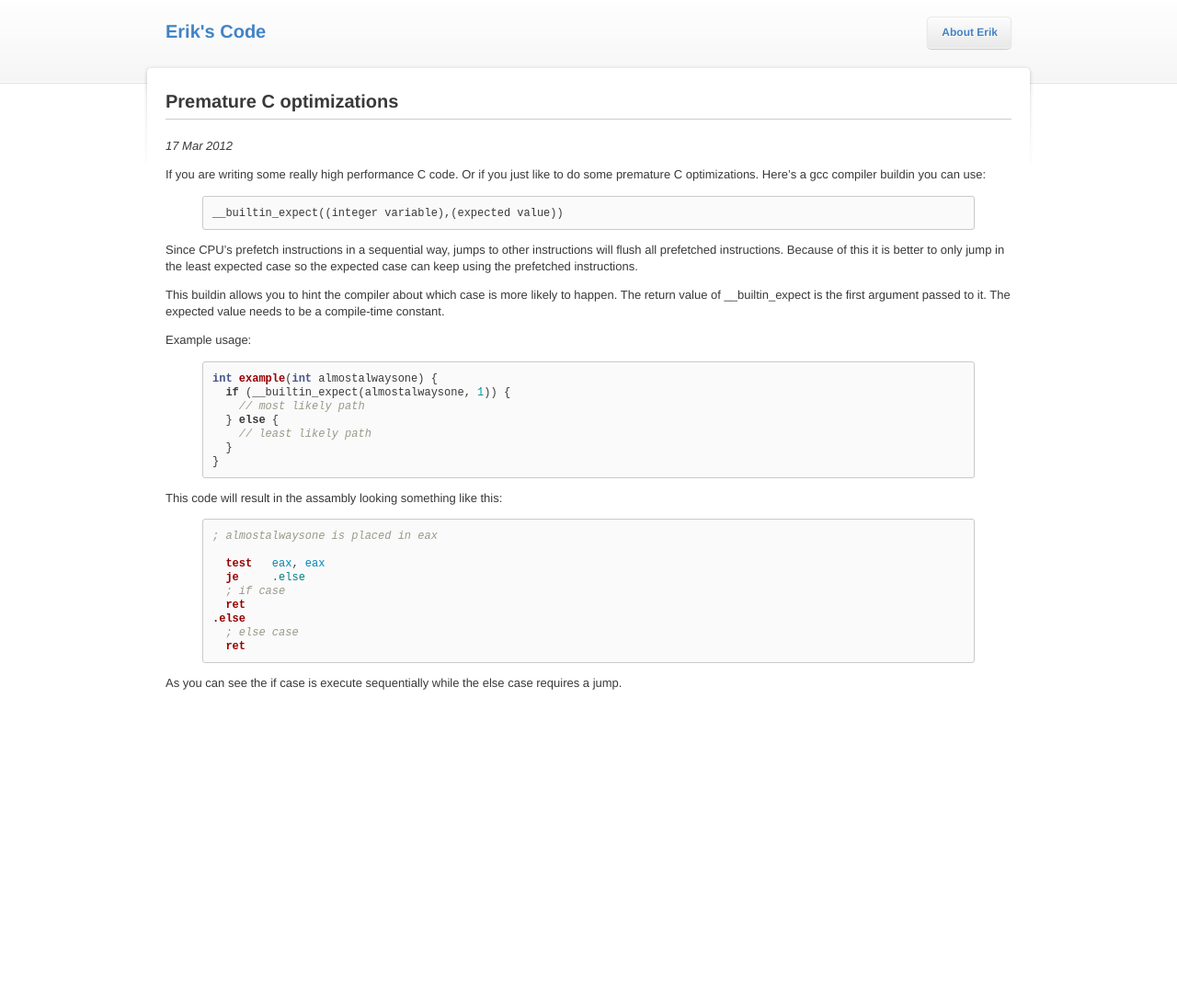
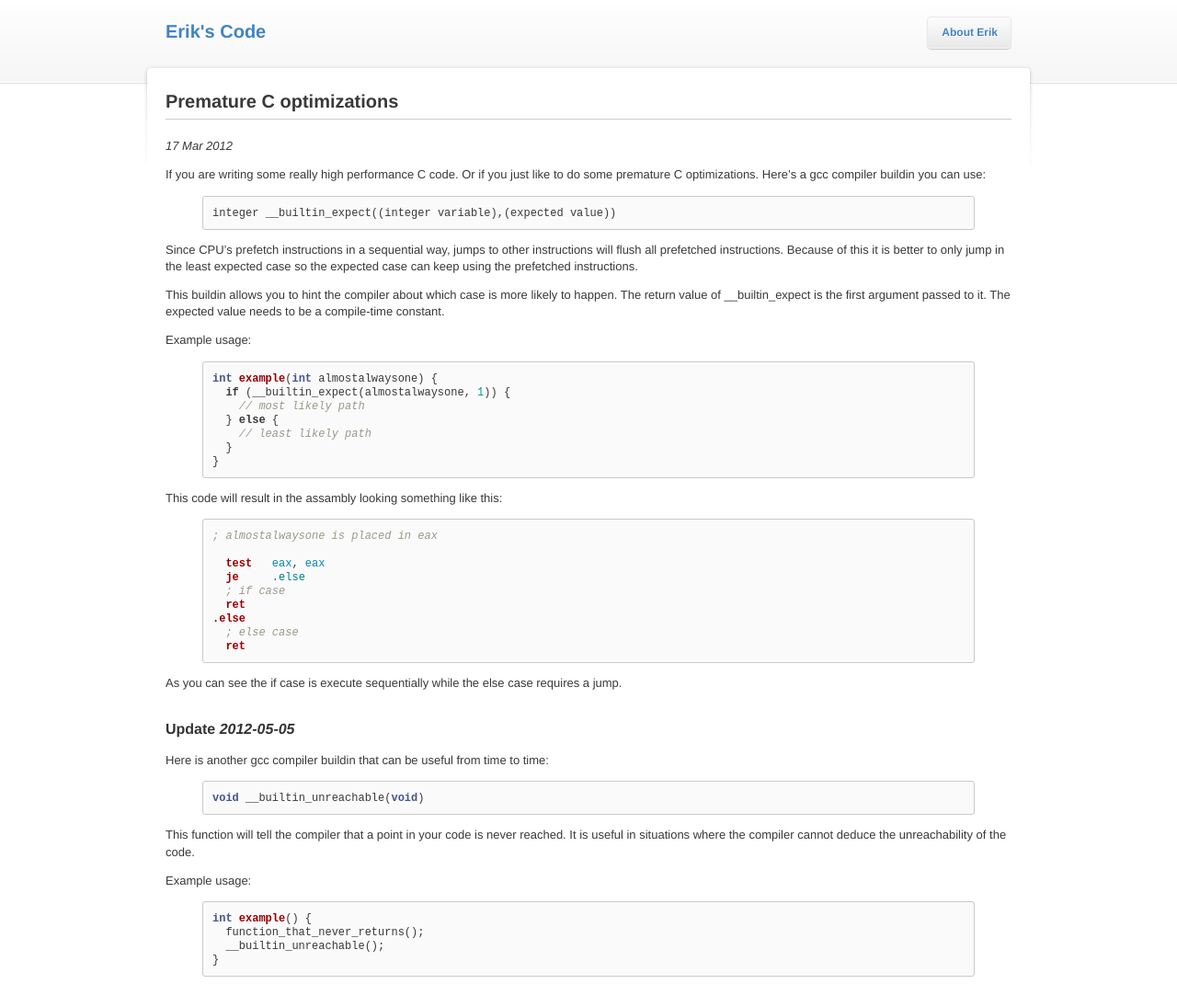
Before and after one commit to erikdubbelboer/blog.dubbelboer.com, a Jekyll site: the page built from _posts/2012-03-17-premature-c-optimizations.md, in a window 1280 px wide. Shown: the whole page at 92% size. Built offline with Jekyll 4.4.1, drawn with Linux system fonts in a browser that asks for light colours; before the commit the page ends 900 px from its top, so only the background shows below that.

```diff
--- a/_posts/2012-03-17-premature-c-optimizations.md
+++ b/_posts/2012-03-17-premature-c-optimizations.md
@@ -7,7 +7,7 @@
 If you are writing some really high performance C code. Or if you just like to do some premature C optimizations. Here's a gcc compiler buildin you can use:
 
 {% highlight c %}
-__builtin_expect((integer variable),(expected value))
+integer __builtin_expect((integer variable),(expected value))
 {% endhighlight %}
 
 Since CPU's prefetch instructions in a sequential way, jumps to other instructions will flush all prefetched instructions. Because of this it is better to only jump in the least expected case so the expected case can keep using the prefetched instructions.
@@ -41,3 +41,24 @@
 {% endhighlight %}
 
 As you can see the if case is execute sequentially while the else case requires a jump.
+
+
+Update *2012-05-05*
+-------------------
+
+Here is another gcc compiler buildin that can be useful from time to time:
+
+{% highlight c %}
+void __builtin_unreachable(void)
+{% endhighlight %}
+
+This function will tell the compiler that a point in your code is never reached. It is useful in situations where the compiler cannot deduce the unreachability of the code.
+
+Example usage:
+
+{% highlight c %}
+int example() {
+  function_that_never_returns();
+  __builtin_unreachable();
+}
+{% endhighlight %}
```
Also changed, not shown: _posts/2012-05-30-ajax-file-upload.md (added, +41 -0 lines).
